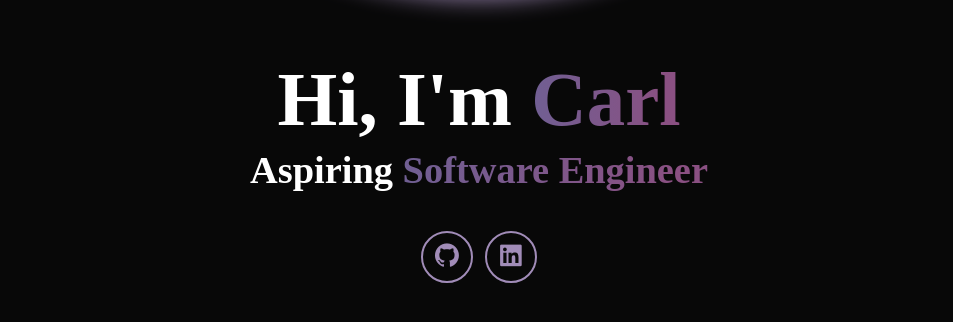
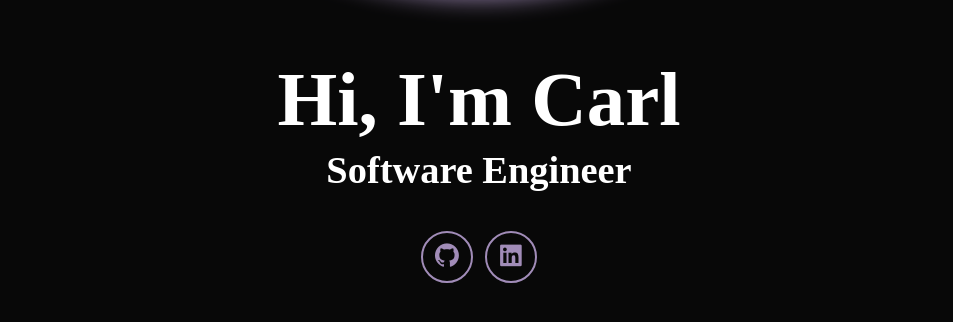
Before and after one commit to carlrule/portfolio, a plain HTML site: page index.html in a window 1280 px wide. Shown: the part 684-1006 px from the top of the page, without its empty margins (161-1114 px from the left). Drawn offline with nearby package versions, Linux system fonts and the light colour scheme.

Commit message:
Update index.html

```diff
--- a/index.html
+++ b/index.html
@@ -30,10 +30,10 @@
     <section class="home" id="home">
       <div class="home-content">
 
-        <h1>Hi, I'm <span>Carl</span></h1>
+        <h1>Hi, I'm Carl</h1>
 
         <h3>
-          Aspiring <span>Software Engineer</span>
+          Software Engineer
         </h3>
 
         <div class="social-icons">
```
